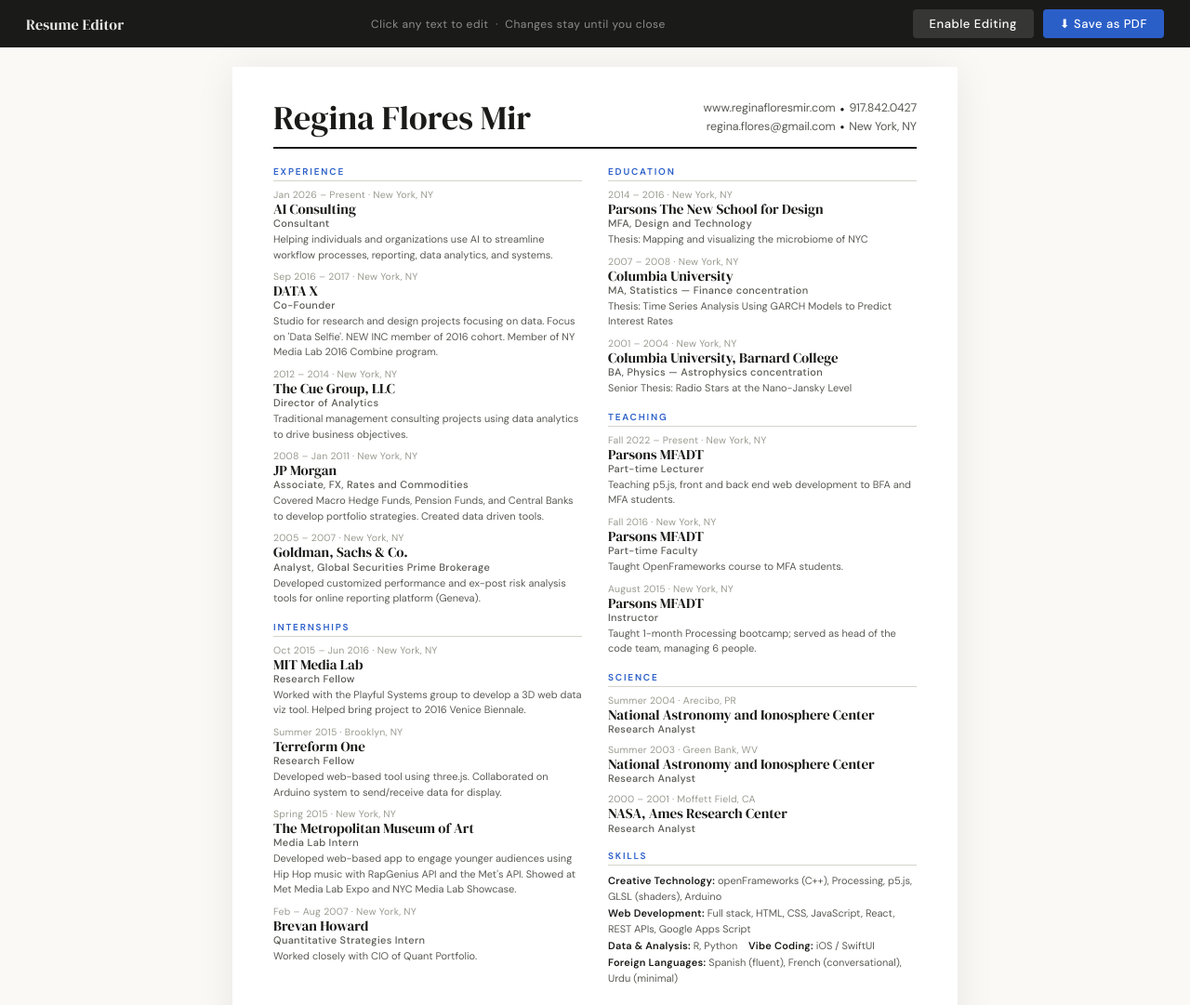
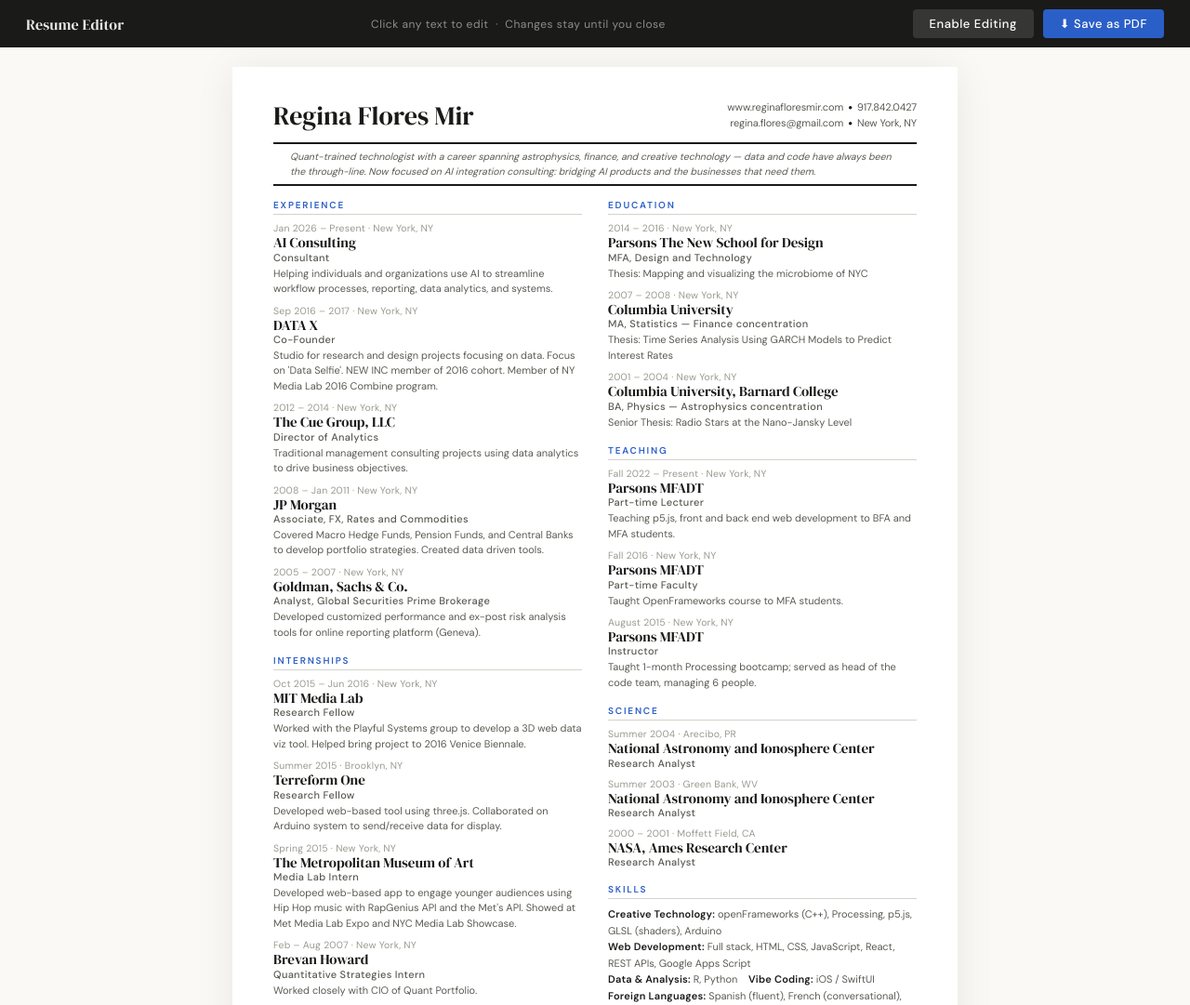
Before and after one commit to reginaflores/resumeEditor, a plain HTML site: page index.html in a window 1280 px wide. Shown: the top 1081 px of the page at 93% size. Drawn offline with Linux system fonts and the light colour scheme.

Commit message:
Add bio section, fix print layout, and adjust spacing

```diff
--- a/index.html
+++ b/index.html
@@ -93,13 +93,16 @@
     flex-direction: row;
     align-items: center;
     justify-content: space-between;
-    padding-bottom: 12px;
-    border-bottom: 2px solid var(--ink);
-    margin-bottom: 18px;
+    padding-bottom: 6px;
+    margin-bottom: 6px;
+  }
+  .r-rule {
+    border-top: 2px solid var(--ink);
+    margin-bottom: 14px;
   }
   .r-name {
     font-family: 'DM Serif Display', serif;
-    font-size: 36px;
+    font-size: 28px;
     line-height: 1.05;
     color: var(--ink);
     white-space: nowrap;
@@ -110,7 +113,7 @@
     grid-template-rows: auto auto;
     gap: 2px 5px;
     text-align: right;
-    font-size: 12.5px;
+    font-size: 11px;
     line-height: 1.4;
     letter-spacing: -0.01em;
     color: var(--mid);
@@ -123,6 +126,17 @@
     align-items: center;
   }
   .r-header-right a { color: var(--mid); text-decoration: none; }
+
+  /* ── Bio ── */
+  .r-bio {
+    font-size: 10.5px;
+    font-style: italic;
+    color: var(--mid);
+    line-height: 1.5;
+    margin-bottom: 6px;
+    margin-top: -8px;
+    padding: 0 18px;
+  }
 
   /* ── Two-col layout ── */
   .r-body {
@@ -229,8 +243,13 @@
       width: 100%;
       max-width: none;
       box-shadow: none;
-      padding: 48px 36px 28px;
+      padding: 52px 36px 16px;
     }
+    .r-rule { margin-bottom: 8px; }
+    .r-bio { margin-bottom: 4px; margin-top: -4px; break-after: avoid; }
+    .r-body { break-before: avoid; }
+    .r-section { margin-bottom: 10px; }
+    .r-entry { margin-bottom: 6px; }
     [contenteditable] { background: transparent !important; box-shadow: none !important; }
   }
 </style>
@@ -264,6 +283,13 @@
       <span contenteditable="false">New York, NY</span>
     </div>
   </div>
+
+  <div class="r-rule"></div>
+
+  <!-- Bio -->
+  <div class="r-bio" contenteditable="false">Quant-trained technologist with a career spanning astrophysics, finance, and creative technology — data and code have always been the through-line. Now focused on AI integration consulting: bridging AI products and the businesses that need them.</div>
+
+  <div class="r-rule"></div>
 
   <!-- Two-column body -->
   <div class="r-body">
```
